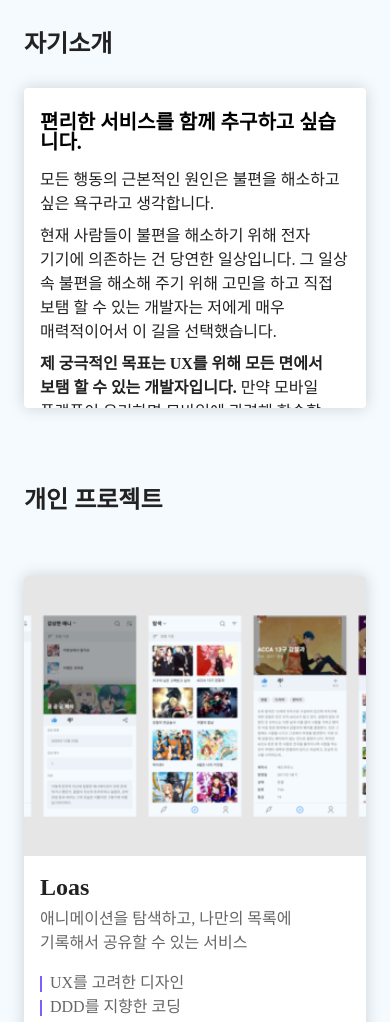
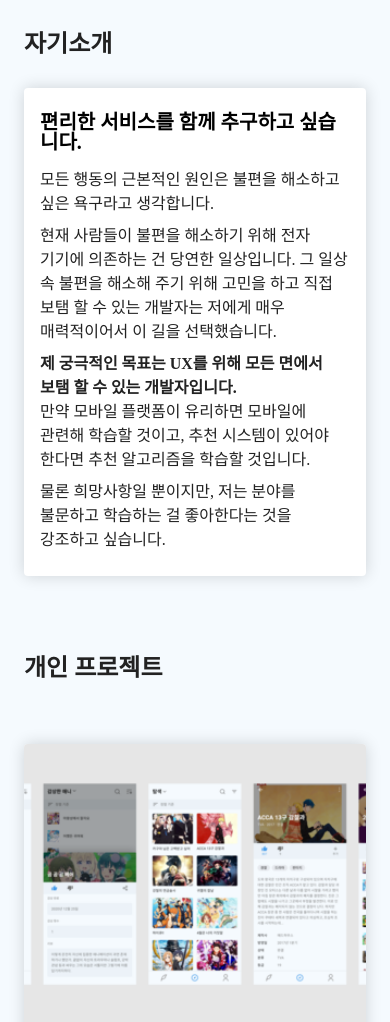
Before and after one commit to reisyun/about-me, a website: page src/index.html in a window 390 px wide. Shown: the top 1022 px of the page. Drawn offline with Linux system fonts and the light colour scheme.

Commit message:
style: Modify resume

```diff
--- a/src/index.html
+++ b/src/index.html
@@ -36,11 +36,11 @@
                 하고 직접 보탬 할 수 있는 개발자는 저에게 매우 매력적이어서 이
                 길을 선택했습니다.
               </p>
+              <b>
+                제 궁극적인 목표는 UX를 위해 모든 면에서 보탬 할 수 있는
+                개발자입니다.
+              </b>
               <p>
-                <b>
-                  제 궁극적인 목표는 UX를 위해 모든 면에서 보탬 할 수 있는
-                  개발자입니다.
-                </b>
                 만약 모바일 플랫폼이 유리하면 모바일에 관련해 학습할 것이고,
                 추천 시스템이 있어야 한다면 추천 알고리즘을 학습할 것입니다.
               </p>
--- a/src/styles/index.css
+++ b/src/styles/index.css
@@ -80,7 +80,7 @@ section {
   font-weight: bold;
 }
 
-.resume__content--text p {
+.resume__content--text > * {
   margin-bottom: 8px;
   line-height: 1.5;
   word-break: keep-all;
@@ -98,6 +98,7 @@ section {
 
   .resume__content {
     max-width: 100%;
+    height: auto;
   }
 }
 
```
